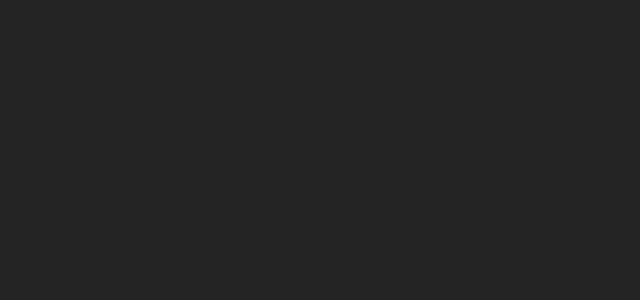
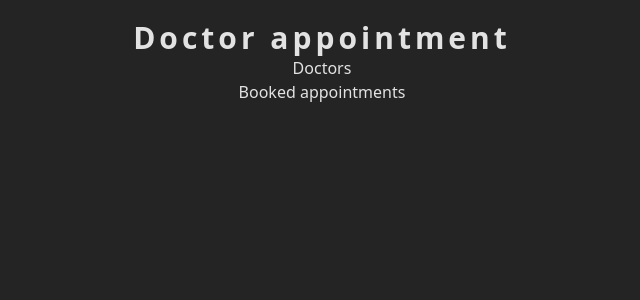
Before and after one commit to zobla-kv/Doctor-appointment-booking, a React (Vite) app: page / in a window 1280 px wide. Shown: the top 300 px of the page, without its empty margins (318-958 px from the left). Built offline with nearby package versions, Linux system fonts and the light colour scheme.

Commit message:
add page skeleton

```diff
--- a/src/App.tsx
+++ b/src/App.tsx
@@ -1,7 +1,19 @@
 import './App.css';
 
 function App() {
-  return <div></div>;
+  return (
+    <div>
+      <h1 className='text-center text-3xl font-bold mt-5 tracking-[0.25rem]'>
+        Doctor appointment
+      </h1>
+      <section>
+        <h2 className='text-center'>Doctors</h2>
+      </section>
+      <section>
+        <h2 className='text-center'>Booked appointments</h2>
+      </section>
+    </div>
+  );
 }
 
 export default App;
```
